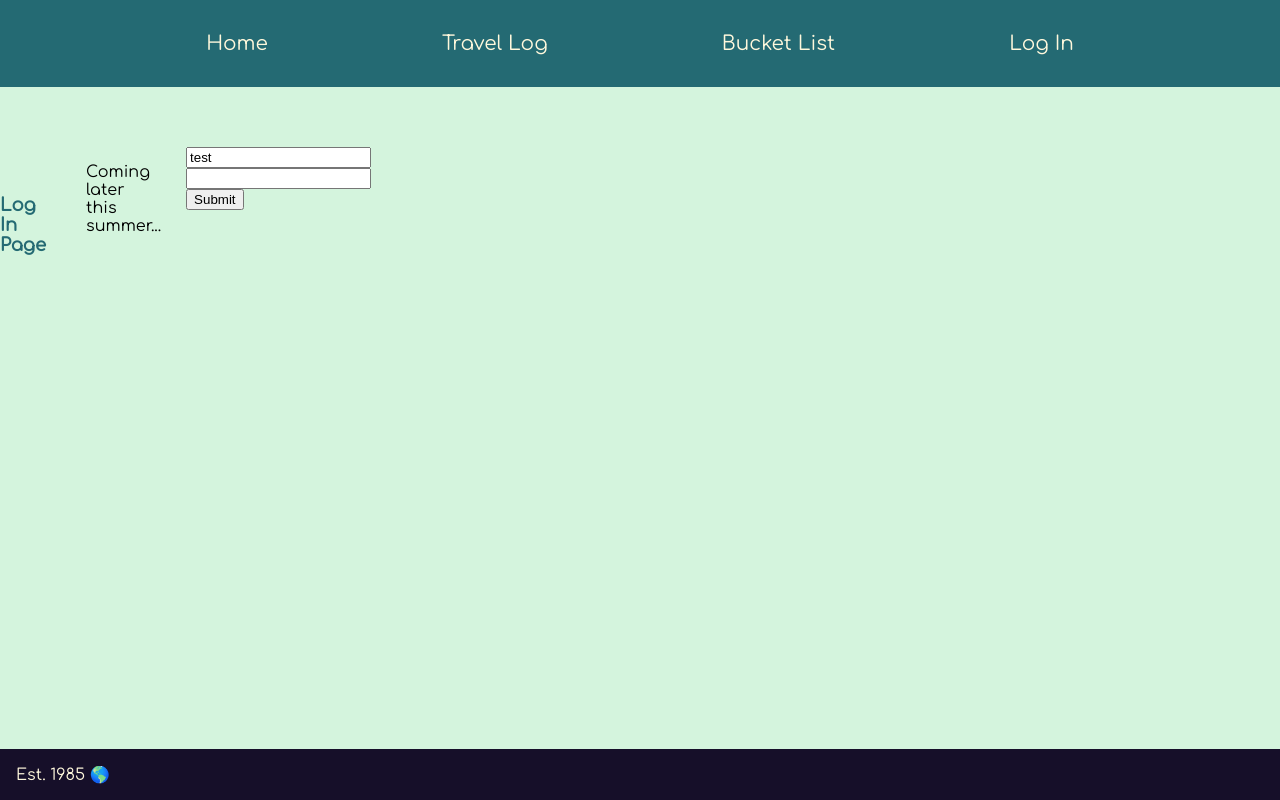
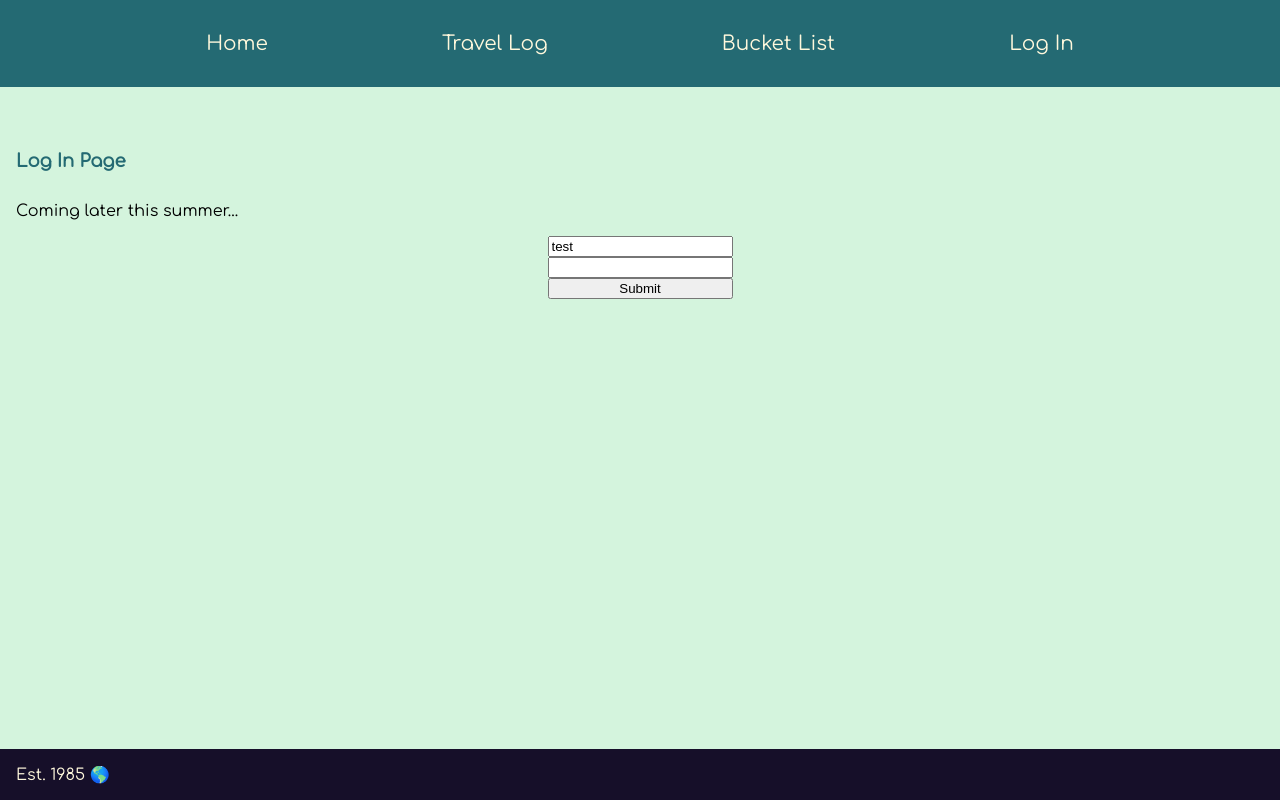
Before and after one commit to So-G/travel-bug-front, a React (Create React App) app: page /login in a window 1280 px wide. Built offline with nearby package versions, Linux system fonts and the light colour scheme.

Commit message:
update to grid display

```diff
--- a/src/components/LogInForm.js
+++ b/src/components/LogInForm.js
@@ -14,7 +14,7 @@ export default function LogInForm() {
 
   return (
     /* "handleSubmit" will validate your inputs before invoking "onSubmit" */
-    <form onSubmit={handleSubmit(onSubmit)}>
+    <form className="form" onSubmit={handleSubmit(onSubmit)}>
       {/* register your input into the hook by invoking the "register" function */}
       <input defaultValue="test" {...register('example')} />
 
--- a/src/components/Map.js
+++ b/src/components/Map.js
@@ -43,6 +43,7 @@ export default function Map({
   ],
 }) {
   return (
+    <section className="map">
       <MapContainer
         style={{
           height: '340px',
@@ -64,5 +65,6 @@ export default function Map({
           </Marker>
         ))}
       </MapContainer>
+    </section>
   );
 }
--- a/src/components/VisitedCountriesList.js
+++ b/src/components/VisitedCountriesList.js
@@ -43,6 +43,7 @@ const countries = [
 
 function VisitedCountriesList() {
   return (
+    <id className="grid">
       <section className="cards">
         {countries.map((destination) => (
           <div className="card">
@@ -54,15 +55,17 @@ function VisitedCountriesList() {
               />
             </div>
             <div className="card_content">
-            <div className="card_title">{destination.name}</div>
+              <div className="card_title">
+                {destination.name} - {destination.year}
+              </div>
               <div className="card_info">
-              <p className="card_year"> {destination.year} </p>
                 <p> Description : {destination.description}</p>
               </div>
             </div>
           </div>
         ))}
       </section>
+    </id>
   );
 }
 
--- a/src/index.css
+++ b/src/index.css
@@ -26,6 +26,10 @@ body {
   --header-footer-font: 'Comfortaa', cursive;
 }
 
+main {
+  margin: 0;
+  padding: 1em;
+}
 body {
   font-family: var(--header-footer-font);
   background-color: #d4f4dd;
@@ -88,9 +92,8 @@ h2 {
 /* ================
 Map Component
 ================*/
-
-.leaflet-container {
-  margin: auto;
+.map {
+  margin-left: 100px;
 }
 
 .leaflet-control-attribution a {
@@ -105,11 +108,11 @@ Map Component
 Cards
 ================*/
 
-main {
+#grid {
+  margin: auto;
   display: grid;
   grid-template-columns: 1fr repeat(12, minmax(auto, 60px)) 1fr;
   grid-gap: 40px;
-  padding: 60px 0;
 }
 
 .cards {
@@ -200,3 +203,16 @@ main {
     grid-column-end: span 6;
   }
 }
+
+.form {
+  margin: auto;
+  display: flex;
+  flex-direction: column;
+}
+
+.contact-form {
+  align-self: center;
+  display: flex;
+  flex-direction: column;
+  margin: 0;
+}
--- a/src/screens/LogInPage.js
+++ b/src/screens/LogInPage.js
@@ -2,10 +2,10 @@ import LogInForm from '../components/LogInForm';
 
 export default function LogIn() {
   return (
-    <>
+    <div className="contact-form">
       <h2>Log In Page</h2>
       <p>Coming later this summer...</p>
       <LogInForm />
-    </>
+    </div>
   );
 }
--- a/src/screens/TravelLogPage.js
+++ b/src/screens/TravelLogPage.js
@@ -4,10 +4,8 @@ import VisitedCountriesList from '../components/VisitedCountriesList';
 export default function TravelLog() {
   return (
     <>
-      {/* <h1>Travel Log</h1> */}
+      <h1>Travel Log</h1>
       <VisitedCountriesList />
-
-      {/* <button type="submit">Add a Country to your log</button> */}
     </>
   );
 }
```
Lines whose indentation alone changed are shown as unchanged.
